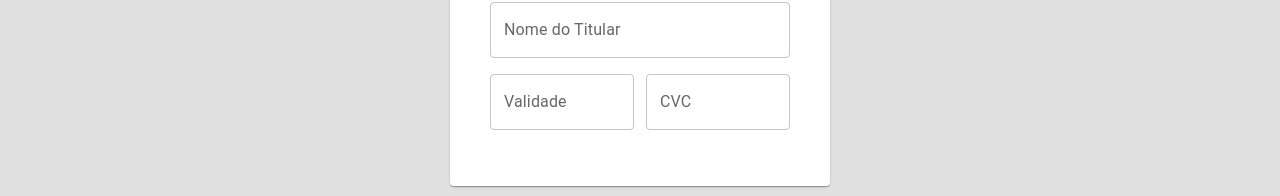
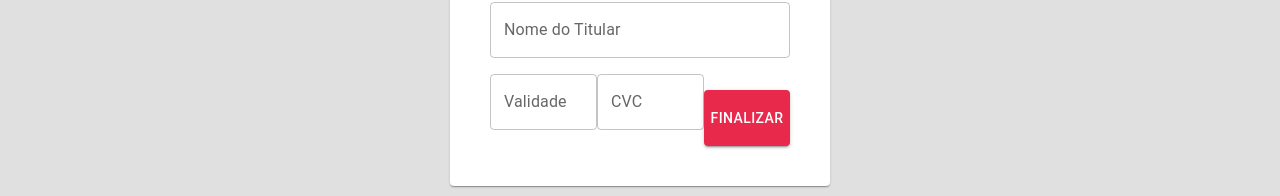
Before and after one commit to gabriellgomess/PortalBemServicos, a React (Create React App) app: page /portal/cartao in a window 1280 px wide. Shown: the part 264-460 px from the top of the page. Built offline with nearby package versions, Linux system fonts and the light colour scheme; no server answers.

Commit message:
FormBoleto e FormCard

```diff
--- a/src/Components/FormBoleto/FormBoleto.js
+++ b/src/Components/FormBoleto/FormBoleto.js
@@ -16,7 +16,7 @@
   const [dadosAsaas, setDadosAsaas] = useState([]);
   const { taxaBoleto, setTaxaBoleto } = useContext(ContextAPI);
   const [dataAtual, setDataAtual] = useState();
-  const [formData, setFormData] = useState({});
+
 
 
   useEffect(() => {
@@ -61,7 +61,7 @@
       dueDate: dataAtual,
       value: props.valorBoleto,
       description: "Pagamento de mensalidade",
-      externalReference: "Mensalidade",
+      externalReference: dadosAsaas.vendas_id,
       name: dadosAsaas.cliente_nome,
       cpfCnpj: dadosAsaas.cliente_cpf,
       email: dadosAsaas.cliente_email,
@@ -80,6 +80,7 @@
         console.log(err);
       });
   };
+  console.log("DADOS ASAAS: ",dadosAsaas);
   return (
     <>
       <Card sx={{ marginTop: 3, padding: 3 }}>
--- a/src/Components/FormCard/FormCard.js
+++ b/src/Components/FormCard/FormCard.js
@@ -25,12 +25,14 @@
   const handleInputChange = (e) => {
     const { name, value } = e.target;
     setCard({ ...card, [name]: value });
+    console.log(card)
   };
 
   const { register, handleSubmit, reset, errors } = useForm();
   const onSubmit = (data) => {
     setCardSend({ ...card, [data.name]: data.value });
     reset();
+    console.log(cardSend);
   };
 
   const locale = {
@@ -103,6 +105,9 @@
               onFocus={handleInputFocus}
               sx={{ marginBottom: 2, width: '48%' }}
             />
+            <Button type="submit" variant="contained" color="primary" sx={{marginTop: 2}}>
+              finalizar
+            </Button>
           </Box>
 
           {/* <Button
```
Also changed, not shown: 1 other file (tests, documents, lock files or other folders).
